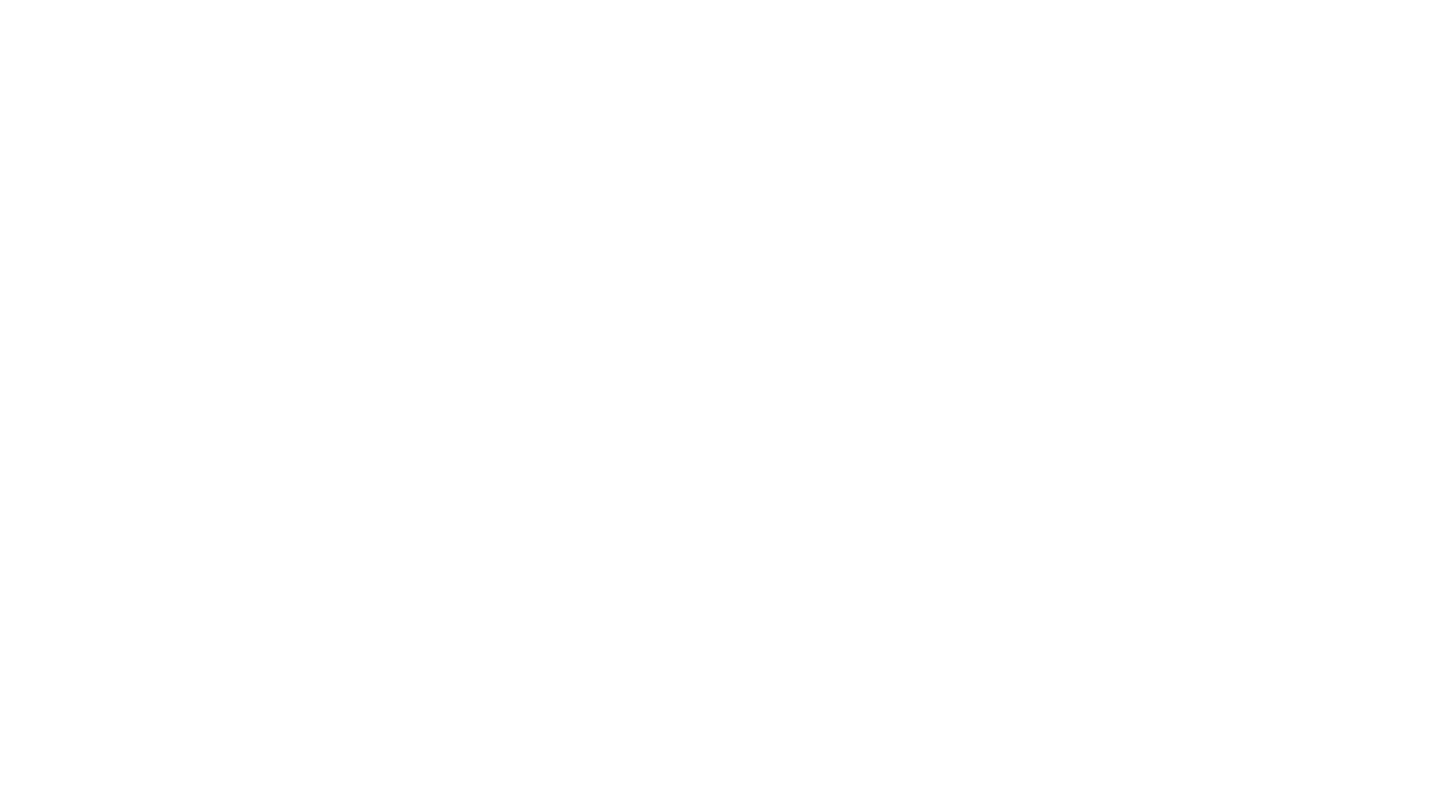
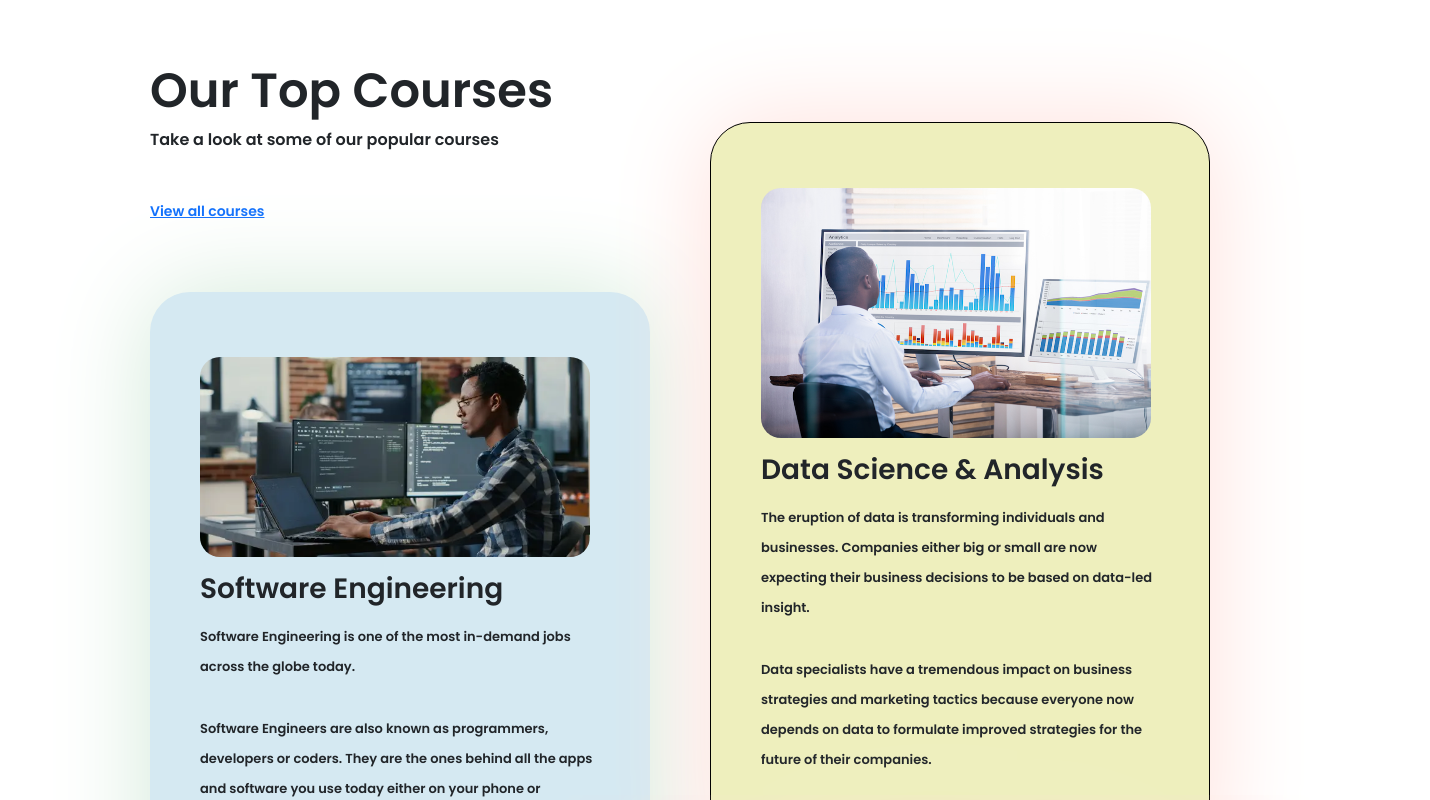
Before and after one commit to TopboySaint/SQI_LP_CLONE_REACT, a React (Vite) app: page / in a window 1280 px wide. Shown: the part 2000-2800 px from the top of the page, 1430 px wide, since content can reach past the window. Before the commit the page ends 1912 px from the top, so only its background shows below. Built offline with nearby package versions, Linux system fonts and the light colour scheme.

Commit message:
Add Courses component and associated styles for course display

```diff
--- a/src/App.jsx
+++ b/src/App.jsx
@@ -3,6 +3,7 @@ import Navbar from './components/Navbar';
 import Hero from './components/Hero';
 import Certification from './components/Certification';
 import Certificate from './components/Certificate';
+import Courses from './components/Courses';
 
 const App = () => {
   return (
@@ -11,6 +12,7 @@ const App = () => {
       <Hero />
       <Certification />
       <Certificate />
+      <Courses />
     </>
   );
 };
--- /dev/null
+++ b/src/components/Courses.jsx
@@ -0,0 +1,52 @@
+import React from 'react'
+import Styles from '../css/Courses.module.css'
+import softPic from '../images/software-engineering-630x330-1 (1).webp'
+import dataPic from '../images/DATA-SQI.jpg'
+import proPic from '../images/product (1).jpg'
+import digPic from '../images/digital-literacy (1).jpg'
+
+const Courses = () => {
+  return (
+    <>
+    <section>
+        <div className={Styles.view}>
+            <h2>Our Top Courses</h2>
+            <p>Take a look at some of our popular courses</p>
+            <span><a href="#">View all courses</a></span>
+        </div>
+        <div className={Styles.courses}>
+            <div className={Styles.course}>
+                <img src={softPic} alt="software engineering cover photo"/>
+                <h3>Software Engineering</h3>
+                <p>Software Engineering is one of the most in-demand jobs across the globe today.</p>
+                <p>Software Engineers are also known as programmers, developers or coders. They are the ones behind all the apps and software you use today either on your phone or computer within your browser. Software such as banking apps, booking apps, mailing apps (e.g Gmail), Chat apps (e.g WhatsApp) and other Social apps (e.g Twitter, Facebook) and many more are created by software engineers.</p>
+                <div className={Styles.more}><a href="#">Learn more</a></div>
+            </div>
+            <div className={Styles.course2}>
+                <img src={dataPic} alt="data science cover photo"/>
+                <h3>Data Science & Analysis</h3>
+                <p>The eruption of data is transforming individuals and businesses. Companies either big or small are now expecting their business decisions to be based on data-led insight.</p>
+                <p>Data specialists have a tremendous impact on business strategies and marketing tactics because everyone now depends on data to formulate improved strategies for the future of their companies.</p>
+                <div className={Styles.more2}><a href="">Learn more</a></div>
+            </div>
+            <div className={Styles.course3}>
+                <img src={proPic} alt="product design cover photo"/>
+                <h3>UI/UX – Product Design</h3>
+                <p>More than ever before individuals and businesses are relying on digital products and services. From online meeting tools to finance, from e-commerce platforms to healthcare and food apps. Making an intuitive digital product design is even more import at this time as it determines the overall experience of the users.</p>
+                <p>Here, you’ll build your product design skill-set from the bottom up with lessons, mentorship sessions, and career advice from our design professionals.</p>
+                <div className={Styles.more3}><a href="#">Learn more</a></div>
+            </div>
+            <div className={Styles.course4}>
+                <img src={digPic} alt="digital literacy cover photo"/>
+                <h3>Digital Literacy</h3>
+                <p>This course is designed to prepare you for success in a modern world full of computers—not only the traditional computers such as desktop and notebook PCs but also computers that you interact with in other places too, like your bank’s ATM or your employer’s computerized cash register. In this course, you will learn about the technologies that drive our computerized society, including the Internet and local area networks (LANs).</p>
+                <p>Taking this course will help you become a digitally literate person—that is, someone who understands how computer technology fits into our modern society and knows how to navigate a variety of computing environments.</p>
+                <div className={Styles.more4}><a href="#">Learn more</a></div>
+            </div>
+        </div>
+        </section>
+    </>
+  )
+}
+
+export default Courses
--- /dev/null
+++ b/src/css/Courses.module.css
@@ -0,0 +1,204 @@
+.course{
+    border:none;
+    width: 500px;
+    height: 750px;
+    border-radius: 40px;
+    box-shadow: 0px 0px 100px 0px #d2e9d8;
+    background: #d5e9f2;
+    transform: translate(150px, 220px );
+}
+.course img{
+    width: 390px;
+    height: 200px;
+    border-radius: 20px;
+    transform: translate(50px, 65px );
+}
+.course h3{
+    font-size: 28px;
+    font-weight: 600;
+    font-family: poppins;
+    color: .333;
+    transform: translate(50px, 80px );
+}
+.course p{
+    font-size: 13px;
+    font-weight: 520;
+    font-family: poppins;
+    color: .000;
+    line-height: 30px;
+    padding: 8px 50px;
+    transform: translate(0px, 80px);
+}
+.course a{
+    font-size: 14px;
+    font-weight: 600;
+    font-family: poppins;
+    color: .050754;
+}
+.course a:hover{
+    color:#E06100;
+}
+.more{
+    transform: translate(50px, 100px);
+}
+.courses{
+    display: flex;
+    flex-wrap: wrap;
+    gap: 60px;
+}
+.course2{
+    border: 1px solid black;
+    width: 500px;
+    height: 750px;
+    border-radius: 40px;
+    background: #eeefbd;
+    box-shadow: 0px 0px 100px 0px #ffdfda;
+    transform: translate(150px, 50px);
+}
+.course2 h3{
+    font-size: 28px;
+    font-weight: 600;
+    font-family: poppins;
+    color: .333;
+    transform: translate(50px, 80px );
+}
+.course2 p{
+    font-size: 13px;
+    font-weight: 520;
+    font-family: poppins;
+    color: .000;
+    line-height: 30px;
+    padding: 8px 50px;
+    transform: translate(0px, 80px);
+}
+.course2 a{
+    font-size: 14px;
+    font-weight: 600;
+    font-family: poppins;
+    color: .050754;
+}
+.course2 a:hover{
+    color:#E06100;
+}
+.more2{
+    transform: translate(50px, 100px);
+}
+.course2 img{
+    width: 390px;
+    height: 250px;
+    border-radius: 20px;
+    transform: translate(50px, 65px );
+}
+.course3{
+    border: none;
+    width: 500px;
+    height: 750px;
+    border-radius: 40px;
+    background: #e0d5c0;
+    box-shadow: 0px 0px 100px 0px #d2e9d8;
+    transform: translate(150px, 200px );
+}
+.course3 img{
+    width: 390px;
+    height: 250px;
+    border-radius: 20px;
+    transform: translate(50px, 65px );
+}
+.course3 h3{
+    font-size: 28px;
+    font-weight: 600;
+    font-family: poppins;
+    color: .333;
+    transform: translate(50px, 80px );
+}
+.course3 p{
+    font-size: 13px;
+    font-weight: 520;
+    font-family: poppins;
+    color: .000;
+    line-height: 30px;
+    padding: 8px 50px;
+    transform: translate(0px, 80px);
+}
+.course3 a{
+    font-size: 14px;
+    font-weight: 600;
+    font-family: poppins;
+    color: .050754;
+}
+.course3 a:hover{
+    color:#E06100;
+}
+.more3{
+    margin-bottom: 20px;
+    transform: translate(50px, 100px);
+}
+.course4{
+    border: 1px solid black;
+    width: 500px;
+    height: 850px;
+    border-radius: 40px;
+    background: #dfd5e8;
+    box-shadow: 0px 0px 500px 0px #ffdfda;
+    transform: translate(150px, 30px);
+}
+.course4 img{
+    width: 390px;
+    height: 250px;
+    border-radius: 20px;
+    transform: translate(50px, 65px );
+}
+.course4 h3{
+    font-size: 28px;
+    font-weight: 600;
+    font-family: poppins;
+    color: .333;
+    transform: translate(50px, 80px );
+}
+.course4 p{
+    font-size: 13px;
+    font-weight: 520;
+    font-family: poppins;
+    color: .000;
+    line-height: 30px;
+    padding: 8px 50px;
+    transform: translate(0px, 80px);
+}
+.course4 a{
+    font-size: 14px;
+    font-weight: 600;
+    font-family: poppins;
+    color: .050754;
+}
+.course4 a:hover{
+    color:#E06100;
+}
+.more4{
+    transform: translate(50px, 100px);
+}
+.view{
+    transform: translate(150px, 150px );
+}
+.view h2{
+    font-size: 48px;
+    font-weight: 600;
+    font-family: poppins;
+    color: .333;
+}
+.view p{
+    font-size: 16px;
+    font-weight: 600;
+    font-family: poppins, sans-serif;
+    color: .666;
+    padding-bottom: 30px;
+}
+.view a{
+    font-size: 14px;
+    font-weight: 600;
+    font-family: poppins, sans-serif;
+    color: .002095;
+    margin-top: 25px;
+}
+.view a:hover{
+    color:#E06100 ;
+}
```
